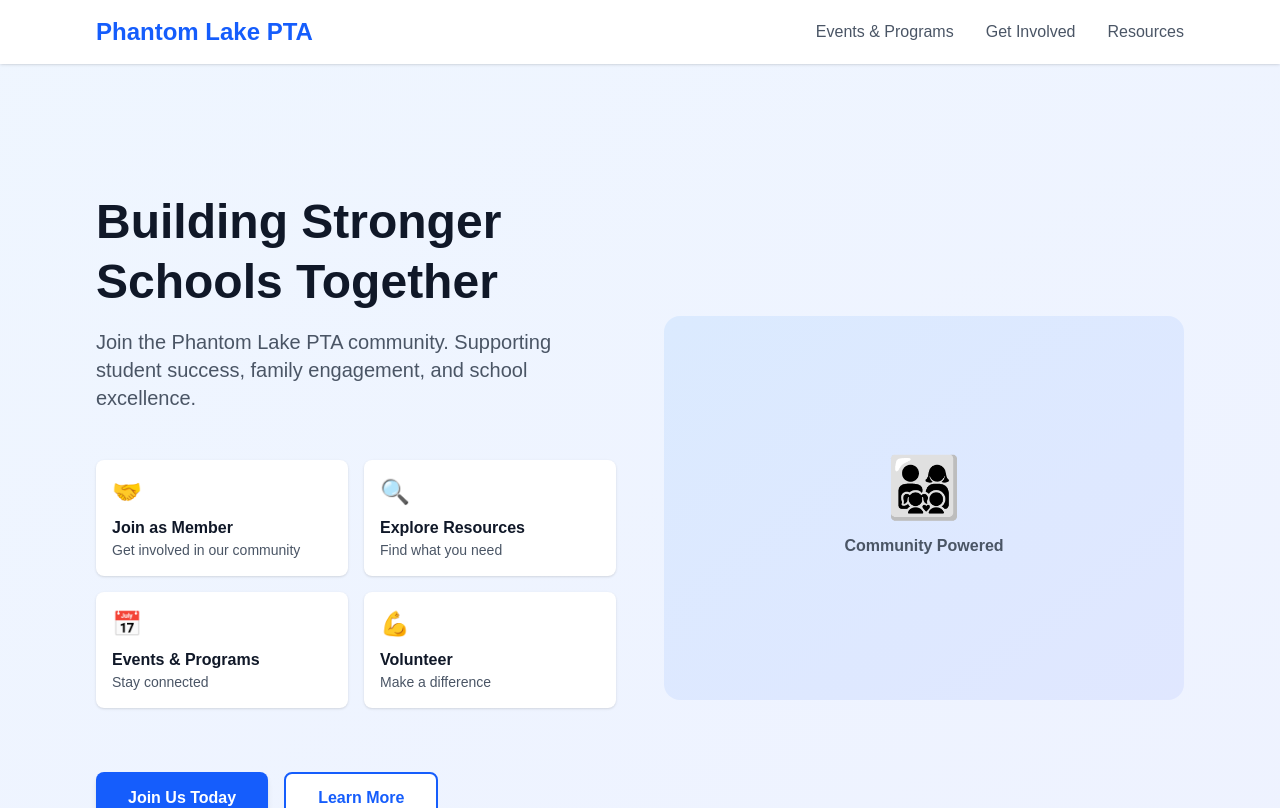
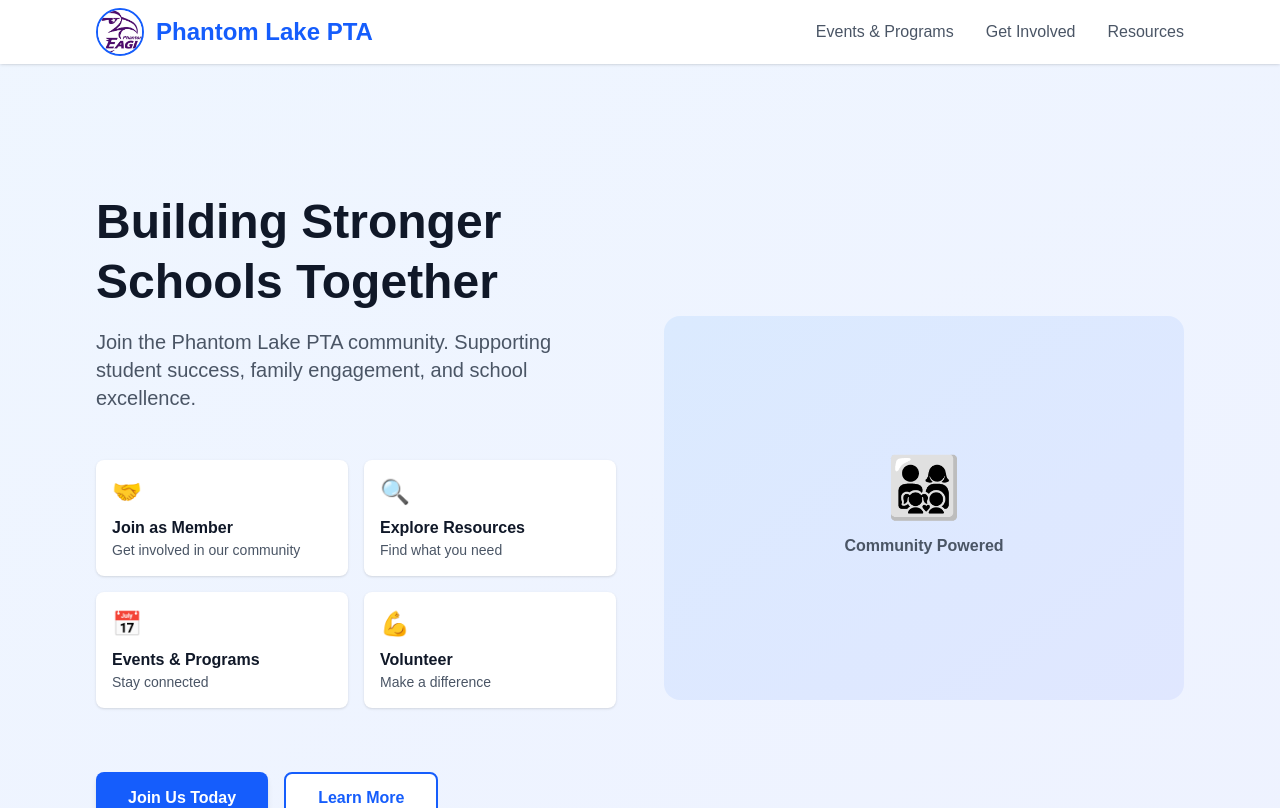
Before and after one commit to mtang35/ple-pta, a Next.js app: page / in a window 1280 px wide. Shown: the top 808 px of the page. Built offline with nearby package versions, Linux system fonts and the light colour scheme.

Commit message:
Add circular PTA logo to navigation header

```diff
--- a/app/page.tsx
+++ b/app/page.tsx
@@ -1,3 +1,5 @@
+import Image from "next/image";
+
 export default function Home() {
   return (
     <div className="min-h-screen flex flex-col">
@@ -5,7 +7,16 @@
       <nav className="bg-white shadow-sm sticky top-0 z-50">
         <div className="max-w-6xl mx-auto px-4 sm:px-6 lg:px-8">
           <div className="flex justify-between items-center h-16">
-            <div className="flex items-center">
+            <div className="flex items-center gap-3">
+              <div className="relative w-12 h-12 rounded-full overflow-hidden border-2 border-blue-600">
+                <Image
+                  src="/pta-logo.jpeg"
+                  alt="Phantom Lake PTA Logo"
+                  fill
+                  className="object-cover"
+                  priority
+                />
+              </div>
               <h1 className="text-2xl font-bold text-blue-600">Phantom Lake PTA</h1>
             </div>
             <div className="hidden md:flex gap-8">
```
Also changed, not shown: public/pta-logo.jpeg (added).
